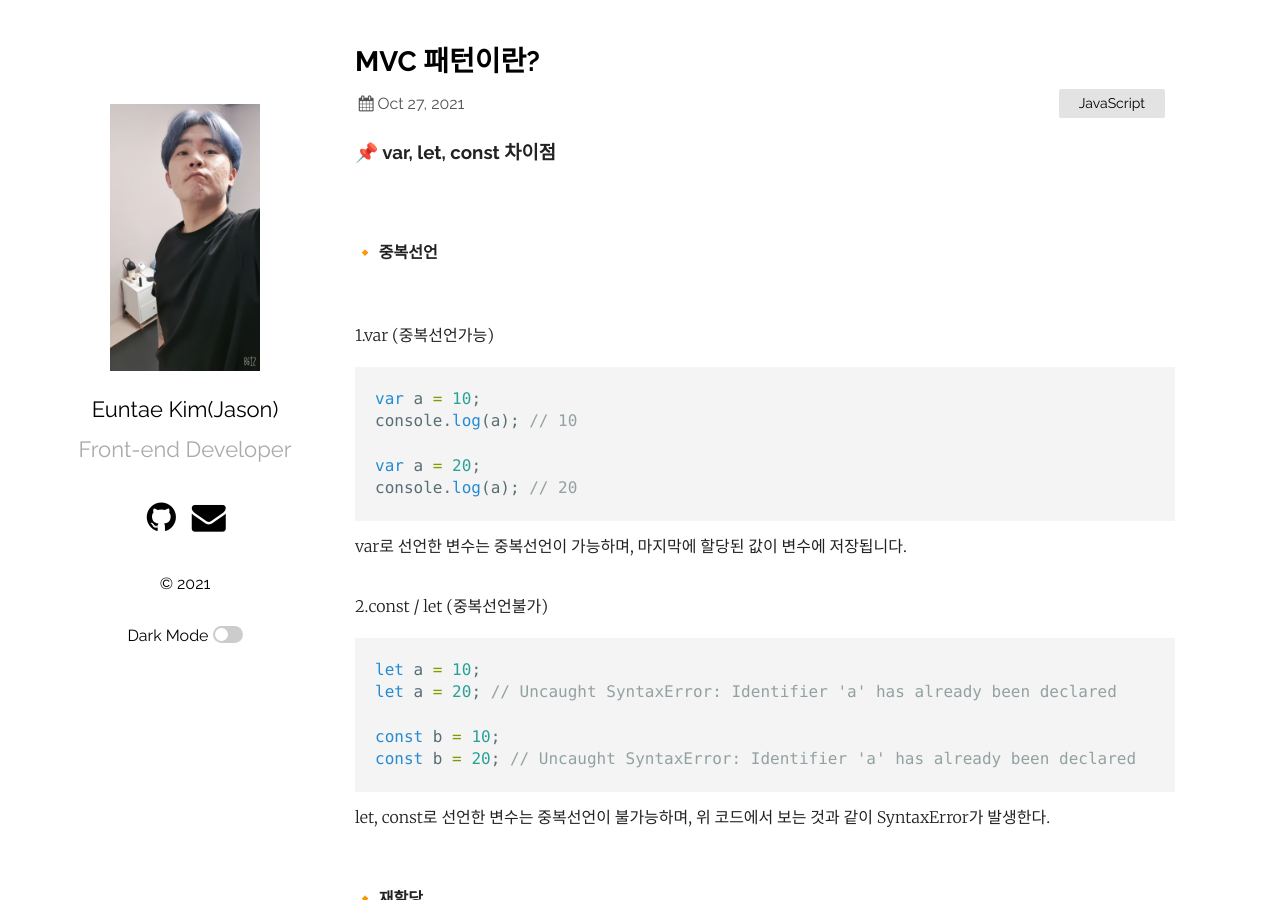
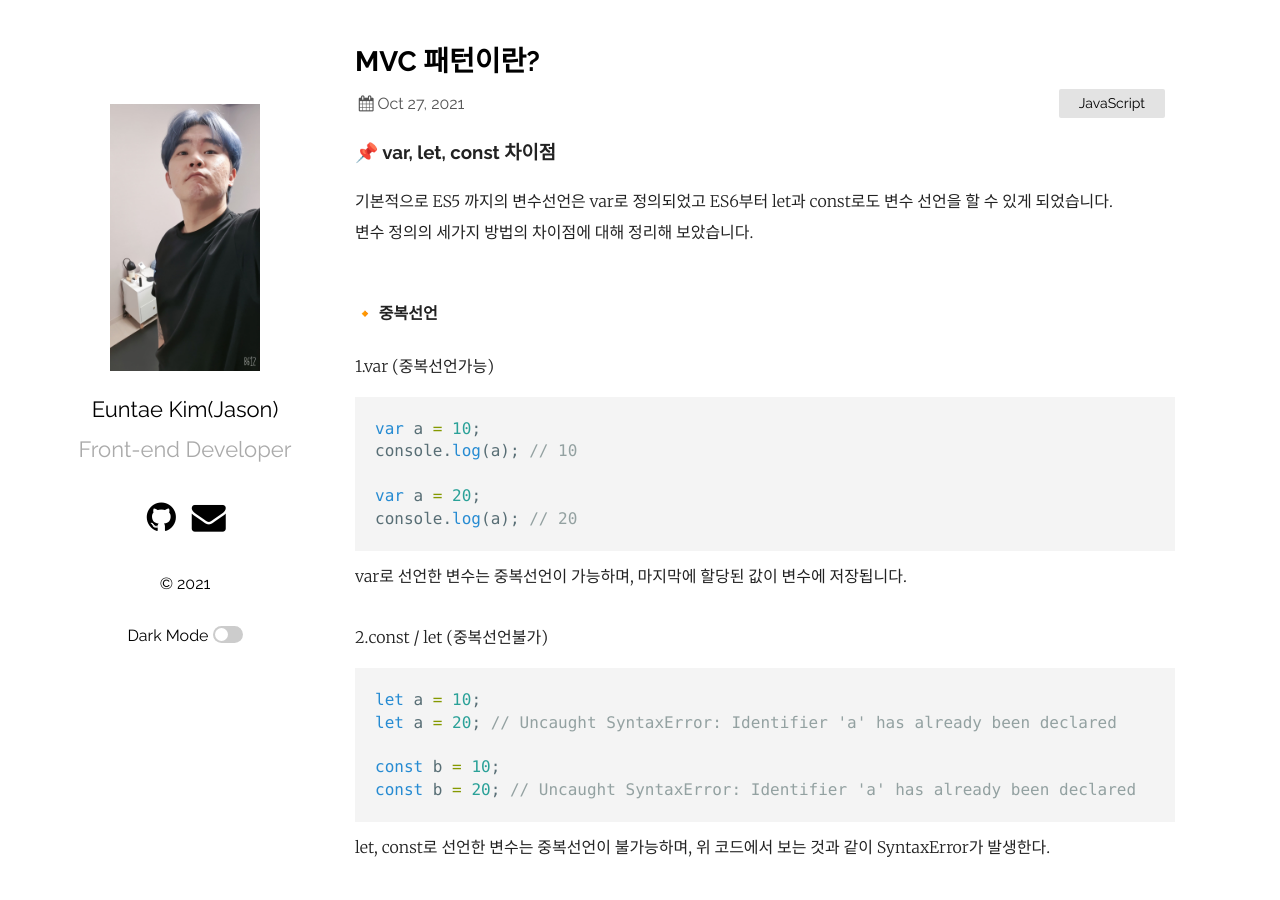
Before and after one commit to hurima90-kim/hurima90-kim.github.io, a Jekyll site: the page built from _posts/2021-10-27-변수선언방식차이.markdown, in a window 1280 px wide and 900 px high. Built offline with Jekyll 4.4.1, drawn with Linux system fonts in a browser that asks for light colours.

Commit message:
변수선언방식차이 포스팅 내용 수정 업로드

````diff
--- a/_posts/2021-10-27-변수선언방식차이.markdown
+++ b/_posts/2021-10-27-변수선언방식차이.markdown
@@ -5,9 +5,10 @@ date: 2021-10-27 11:11:00
 categories: JavaScript
 ---
 
-<h3>📌 var, let, const 차이점</h3><br>
-
-<h4>🔸 중복선언</h4><br>
+<h3>📌 var, let, const 차이점</h3>
+기본적으로 ES5 까지의 변수선언은 var로 정의되었고 ES6부터 let과 const로도 변수 선언을 할 수 있게 되었습니다.<br>
+변수 정의의 세가지 방법의 차이점에 대해 정리해 보았습니다.<br><br>
+<h4>🔸 중복선언</h4>
 1.var (중복선언가능)<br>
 
 ```javascript
@@ -31,7 +32,7 @@ const b = 20; // Uncaught SyntaxError: Identifier 'a' has already been declared
 
 let, const로 선언한 변수는 중복선언이 불가능하며, 위 코드에서 보는 것과 같이 SyntaxError가 발생한다.<br><br>
 
-<h4>🔸 재할당</h4><br>
+<h4>🔸 재할당</h4>
 1.var, let (재할당가능)<br>
 
 ```javascript
````
